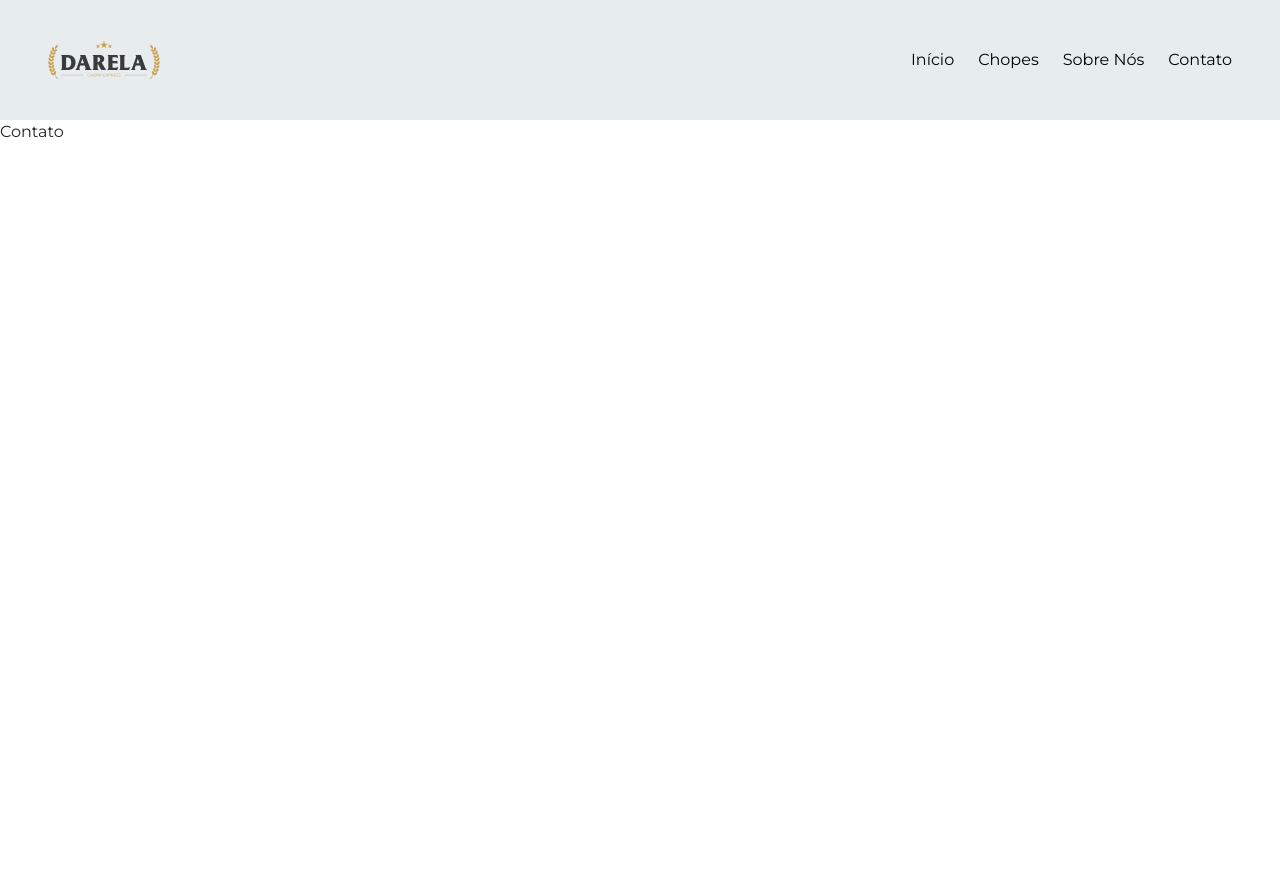
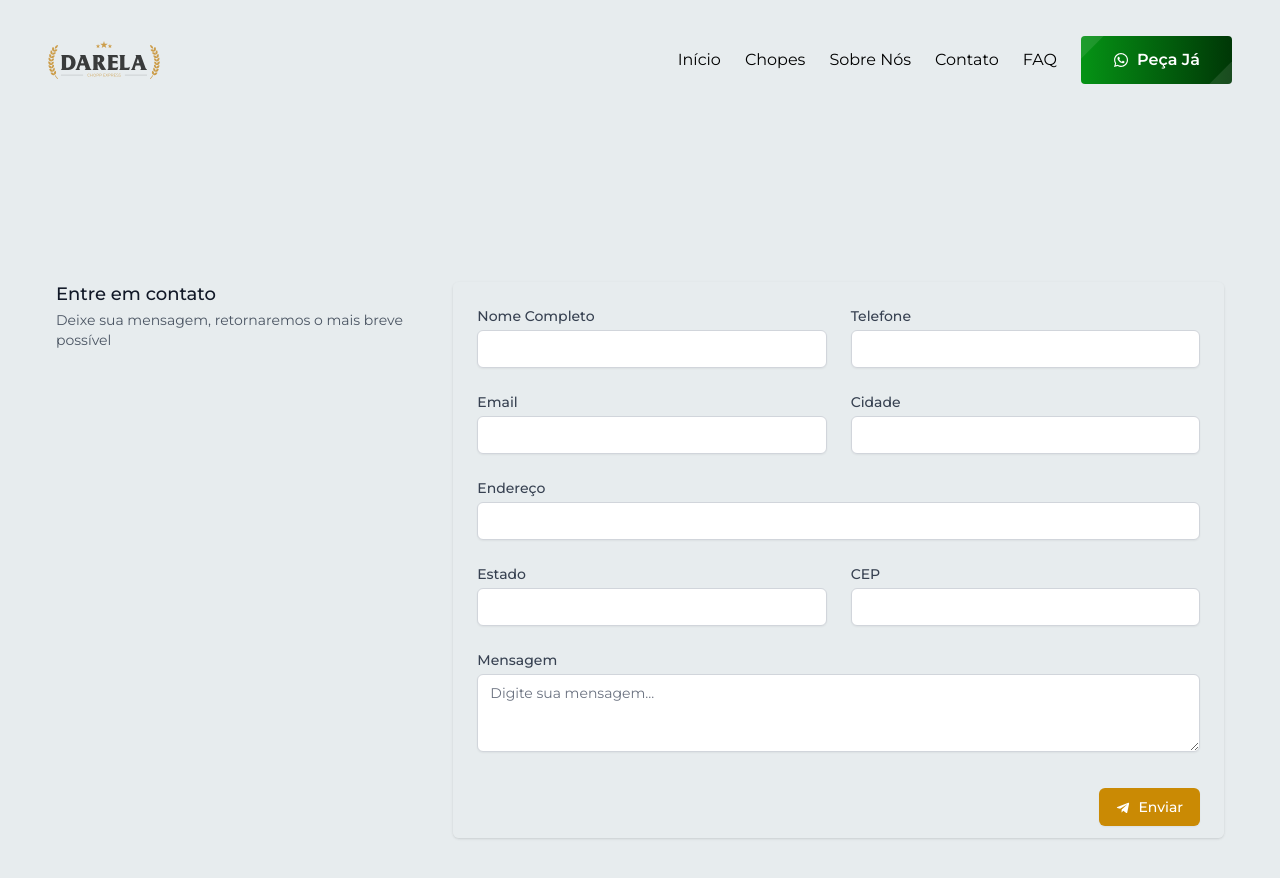
Before and after one commit to LucasDarela/DarelaChoppNext, a Next.js app: page /contato in a window 1280 px wide. Shown: the top 878 px of the page. Before the commit the page ends 800 px from the top, so only its background shows below. Built offline with nearby package versions, Linux system fonts and the light colour scheme.

Commit message:
continuação

```diff
--- a/components/Chopes.tsx
+++ b/components/Chopes.tsx
@@ -3,7 +3,7 @@ import Tabs from './Tabs'
 
 function Chopes() {
   return (
-    <section className="relative z-50 -mt-[100vh] min-h-screen bg-[#1B1B1B]">
+    <section className="relative z-50 -mt-[100vh] min-h-screen bg-[#1B1B1B]" id='chopes'>
     <div className="space-y-10 py-16">
       <h1 className="text-center text-4xl font-medium tracking-wide text-white md:text-5xl">
         Nossos Chopes
--- a/components/Header.tsx
+++ b/components/Header.tsx
@@ -2,6 +2,7 @@ import Logobk from '../public/logobk.svg'
 import Link from 'next/link';
 import Image from 'next/image'
 import { useState } from 'react';
+import Button from './Button';
 
 
 export default function Header() {
@@ -13,7 +14,7 @@ export default function Header() {
           <div>
             <div className="flex items-center justify-between py-3 md:py-5 md:block">
 
-              <Link href="/">
+              <Link href="/" >
                 <div className='logoIcon'>
                     <Image src={Logobk} layout='fill' objectFit='contain' alt='logo'/>
                 </div>
@@ -72,7 +73,7 @@ export default function Header() {
                   </Link>
                 </li>
                 <li className="text-black">
-                  <Link href="/chopes">
+                  <Link href="/#chopes">
                     <a>Chopes</a>
                   </Link>
                 </li>
@@ -86,6 +87,14 @@ export default function Header() {
                     <a>Contato</a>
                   </Link>
                 </li>
+                <li className="text-black">
+                  <Link href="/faq">
+                    <a>FAQ</a>
+                  </Link>
+                </li>
+                <li className='hidden md:block'>
+                <Button title="Peça Já"/>
+                </li>
               </ul>
             </div>
           </div>
--- a/components/Landing.tsx
+++ b/components/Landing.tsx
@@ -5,9 +5,9 @@ import Button from './Button'
 
 function Landing() {
   return (
-    <main className="relative h-[170vh] bg-[#E7ECEE]">
+    <main className="relative h-[165vh] bg-[#E7ECEE]">
 
-    <section className='sticky top-0 mx-auto flex h-[70vh] max-w-[1350px] items-center justify-btween px-8 z-10'>
+    <section className='sticky top-0 mx-auto flex h-[60vh] max-w-[1350px] items-center justify-btween px-8 z-10'>
         <div className='space-y-8'>
 
             <h1 className="space-y-3 text-5xl font-semibold tracking-wide lg:text-6xl xl:text-8xl">
--- a/components/Modal.jsx
+++ b/components/Modal.jsx
@@ -1,6 +1,5 @@
+import Link from 'next/link';
 import React from 'react'
-import { FaWhatsapp } from 'react-icons/fa';
-// import chopp from '../public/chopp.png'
 
 const Modal = ({open, onClose}) => {
     if(!open) return null
@@ -11,16 +10,25 @@ const Modal = ({open, onClose}) => {
             <div className="modalRight grid content-center">
                 <p onClick={onClose} className="closeBtn">x</p>
                 <div className="btnContainer grid gap-8 content-around">
+                  <Link href='https://api.whatsapp.com/send?phone=5548999900074&text=Ol%C3%A1%2C%20estou%20entrando%20em%20contato%20atrav%C3%A9s%20do%20seu%20site%20e%20gostaria%20de%20fazer%20um%20pedido.'>
+                  <a target="_blank">
                     <button className='cursor-pointer items-center justify-center overflow-hidden rounded
                      bg-indigo-600 bg-gradient-to-r from-[#059315] to-[#003706] px-10 py-2
                       text-white transition-all duration-300 focus:outline-none text-xl font-bold'>Criciúma <br/>
                         <span className='font-thin text-sm'>região e litoral</span>
                     </button>
+                    </a>
+                  </Link>
+
+                  <Link href='https://api.whatsapp.com/send?phone=5548999177835&text=Ol%C3%A1%2C%20estou%20entrando%20em%20contato%20atrav%C3%A9s%20do%20seu%20site%20e%20gostaria%20de%20fazer%20um%20pedido.' >
+                    <a target="_blank">
                     <button className='cursor-pointer items-center justify-center overflow-hidden rounded
                      bg-indigo-600 bg-gradient-to-r from-[#059315] to-[#003706] px-10 py-2
                       text-white transition-all duration-300 focus:outline-none mt-4 text-xl font-bold'>Tubarão <br />
                     <span className='font-thin text-sm'>região e litoral</span>
                     </button>
+                    </a>
+                    </Link>
                 </div>
             </div>
         </div>
--- a/package.json
+++ b/package.json
@@ -12,9 +12,11 @@
     "next": "12.3.0",
     "react": "18.2.0",
     "react-dom": "18.2.0",
-    "react-icons": "^4.4.0"
+    "react-icons": "^4.4.0",
+    "react-scroll": "^1.8.7"
   },
   "devDependencies": {
+    "@tailwindcss/forms": "^0.5.3",
     "@types/node": "18.7.16",
     "@types/react": "18.0.19",
     "@types/react-dom": "18.0.6",
--- a/pages/contato.tsx
+++ b/pages/contato.tsx
@@ -1,8 +1,88 @@
 import React from 'react'
+import { FaTelegramPlane } from "react-icons/fa";
 
 function Contato() {
   return (
-    <div>Contato</div>
+    <div className='flex flex-wrap px-14  md:h-[100vh] bg-[#E7ECEE]'>
+
+      <div className="hidden sm:block" aria-hidden="true">
+        <div className="py-5">
+
+        </div>
+      </div>
+
+      <div className="mt-10 sm:mt-10">
+        <div className="md:grid md:grid-cols-3 md:gap-6">
+          <div className="md:col-span-1">
+            <div className="px-4 sm:px-0">
+              <h3 className="text-lg font-medium leading-6 text-gray-900">Entre em contato</h3>
+              <p className="mt-1 text-sm text-gray-600">Deixe sua mensagem, retornaremos o mais breve possível</p>
+            </div>
+          </div>
+          <div className="mt-5 md:col-span-2 md:mt-0">
+
+            <form action="#" method="POST">
+              <div className="overflow-hidden shadow sm:rounded-md">
+                <div className="bg-[#E7ECEE] px-4 py-5 sm:p-6">
+                  <div className="grid grid-cols-6 gap-6">
+                    <div className="col-span-6 sm:col-span-3">
+                      <label htmlFor="first-name" className="block text-sm font-medium text-gray-700">Nome Completo</label>
+                      <input type="text" name="first-name" id="first-name" autoComplete="given-name" className="mt-1 block w-full rounded-md border-gray-300 shadow-sm focus:border-yellow-500 focus:ring-yellow-500 sm:text-sm" />
+                    </div>
+
+                    <div className="col-span-6 sm:col-span-3">
+                      <label htmlFor="phone-number" className="block text-sm font-medium text-gray-700">Telefone</label>
+                      <input type="tel" name="phone-number" id="phone-number" autoComplete="phone" className="mt-1 block w-full rounded-md border-gray-300 shadow-sm focus:border-yellow-500 focus:ring-yellow-500 sm:text-sm" />
+                    </div>
+
+
+                    <div className="col-span-6 sm:col-span-3">
+                      <label htmlFor="email-address" className="block text-sm font-medium text-gray-700">Email</label>
+                      <input type="text" name="email-address" id="email-address" autoComplete="email" className="mt-1 block w-full rounded-md border-gray-300 shadow-sm focus:border-yellow-500 focus:ring-yellow-500 sm:text-sm" />
+                    </div>
+
+
+                    <div className="col-span-6 sm:col-span-3 lg:col-span-3">
+                      <label htmlFor="city" className="block text-sm font-medium text-gray-700">Cidade</label>
+                      <input type="text" name="city" id="city" autoComplete="address-level2" className="mt-1 block w-full rounded-md border-gray-300 shadow-sm focus:border-yellow-500 focus:ring-yellow-500 sm:text-sm" />
+                    </div>
+
+                    <div className="col-span-6">
+                      <label htmlFor="street-address" className="block text-sm font-medium text-gray-700">Endereço</label>
+                      <input type="text" name="street-address" id="street-address" autoComplete="street-address" className="mt-1 block w-full rounded-md border-gray-300 shadow-sm focus:border-yellow-500 focus:ring-yellow-500 sm:text-sm" />
+                    </div>
+
+
+                    <div className="col-span-6 sm:col-span-3 lg:col-span-3">
+                      <label htmlFor="region" className="block text-sm font-medium text-gray-700">Estado</label>
+                      <input type="text" name="region" id="region" autoComplete="address-level1" className="mt-1 block w-full rounded-md border-gray-300 shadow-sm focus:border-yellow-500 focus:ring-yellow-500 sm:text-sm" />
+                    </div>
+
+                    <div className="col-span-6 sm:col-span-3 lg:col-span-3">
+                      <label htmlFor="postal-code" className="block text-sm font-medium text-gray-700">CEP</label>
+                      <input type="text" name="postal-code" id="postal-code" autoComplete="postal-code" className="mt-1 block w-full rounded-md border-gray-300 shadow-sm focus:border-yellow-500 focus:ring-yellow-500 sm:text-sm" />
+                    </div>
+
+                    <div className="col-span-6">
+                    <label htmlFor="about" className="block text-sm font-medium text-gray-700">Mensagem</label>
+                    <div className="mt-1">
+                      <textarea id="about" name="about" rows="3" className="mt-1 block w-full rounded-md border-gray-300 shadow-sm focus:border-yellow-500 focus:ring-yellow-500 sm:text-sm" placeholder="Digite sua mensagem..."></textarea>
+                    </div>
+                    {/* <p className="mt-2 text-sm text-gray-500">Brief description for your profile. URLs are hyperlinked.</p> */}
+                  </div>
+
+                  </div>
+                </div>
+                <div className="bg-[#E7ECEE] px-4 py-3 text-right sm:px-6">
+                  <button type="submit" className="inline-flex justify-center rounded-md border border-transparent bg-yellow-600 py-2 px-4 text-sm font-medium text-white shadow-sm hover:bg-yellow-700 focus:outline-none focus:ring-2 focus:ring-yellow-500 focus:ring-offset-2"> <FaTelegramPlane className='mr-2 mt-1'/> Enviar</button>
+                </div>
+              </div>
+            </form>
+          </div>
+        </div>
+      </div>
+
+    </div>
   )
 }
 
--- a/pages/index.tsx
+++ b/pages/index.tsx
@@ -4,7 +4,7 @@ import Chopes from "../components/Chopes";
 
 const Home = ({ }) => {
   return (
-    <div className="">
+    <div className="scroll-smooth">
       <Head>
         <title>Darela Chopp</title>
         <link rel="icon" href="/favicon.ico" />
--- a/styles/globals.css
+++ b/styles/globals.css
@@ -4,9 +4,10 @@
 @tailwind components;
 @tailwind utilities;
 
+
 @layer base {
     body {
-        @apply font-body text-[#232428];
+        @apply font-body text-[#232428] ;
     }
 }
 
--- a/tailwind.config.js
+++ b/tailwind.config.js
@@ -12,6 +12,7 @@ module.exports = {
     },
   },
   plugins: [
-
+    // ...
+    require('@tailwindcss/forms'),
   ],
 }
```
Also changed, not shown: components/Tabs.tsx (+45 -13 lines), 2 other files (tests, documents, lock files or other folders).
